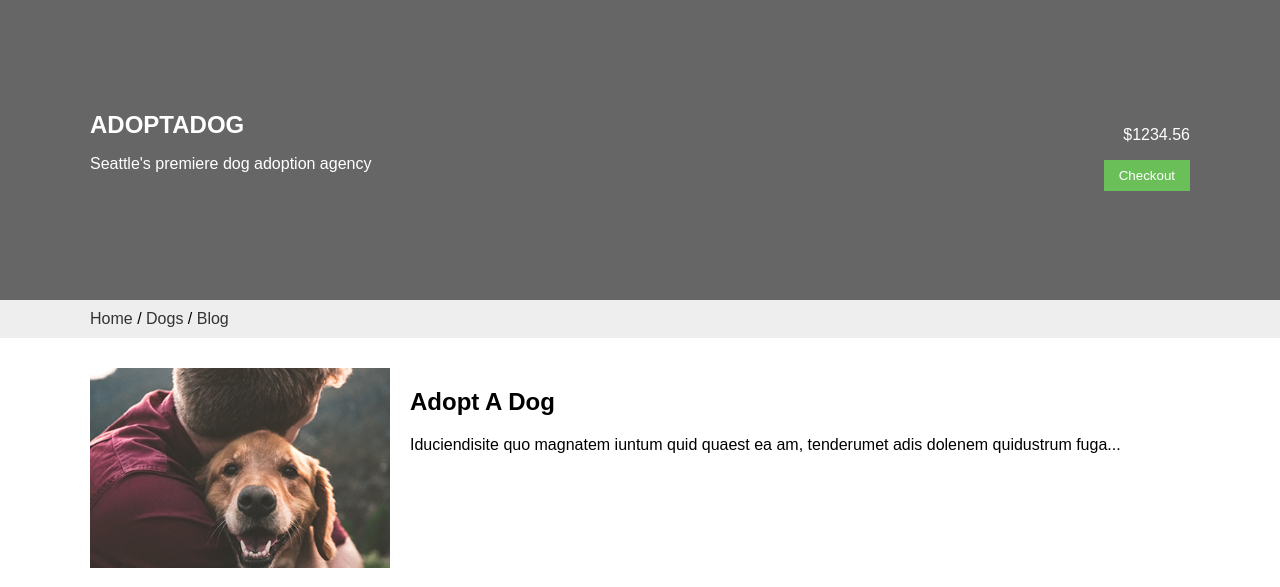
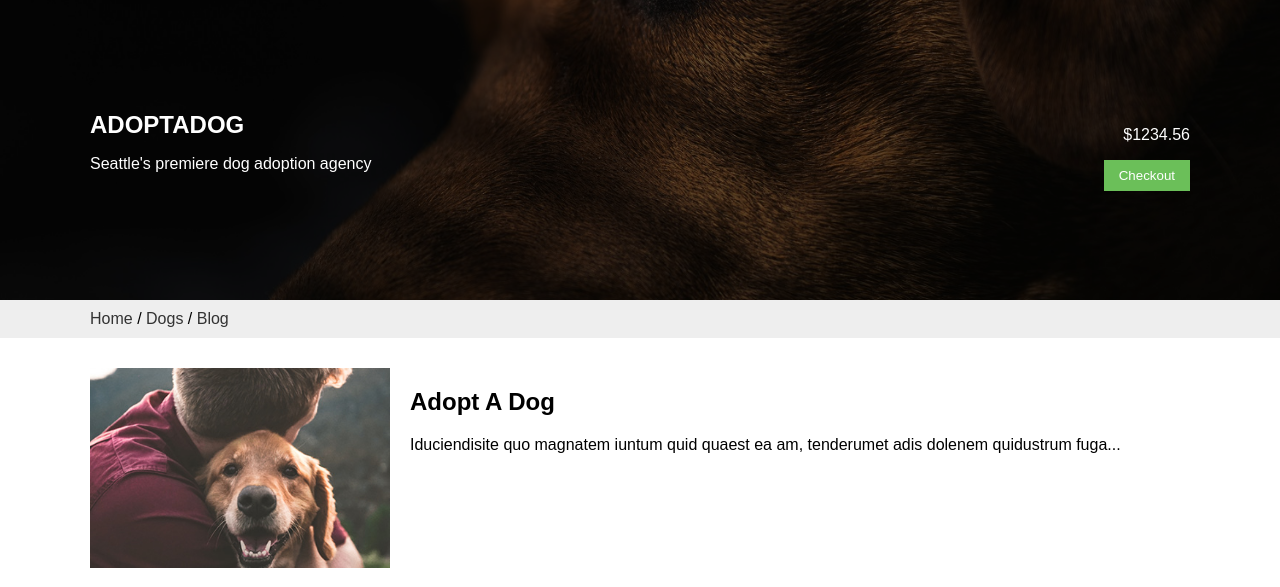
Before and after one commit to philltan916-create/Adopt-A-Dog-A1-, a plain HTML site: page index.html in a window 1280 px wide. Shown: the top 587 px of the page. Drawn offline with Linux system fonts and the light colour scheme; files whose address does not match are found by name.

Commit message:
Update image path in CSS for hero section

```diff
--- a/ADStyle.css
+++ b/ADStyle.css
@@ -4,7 +4,7 @@ body {
 }
 
 .hero {
-  background: url(images/header-image.jpg) center/cover no-repeat;
+  background: url(Adopt-Dog/header-image.jpg) center/cover no-repeat;
   height: 300px;
   position: relative;
 }
```
